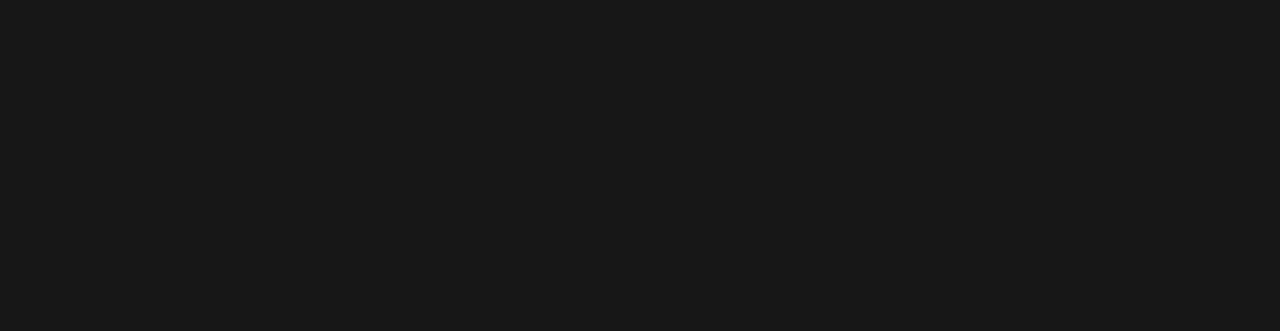
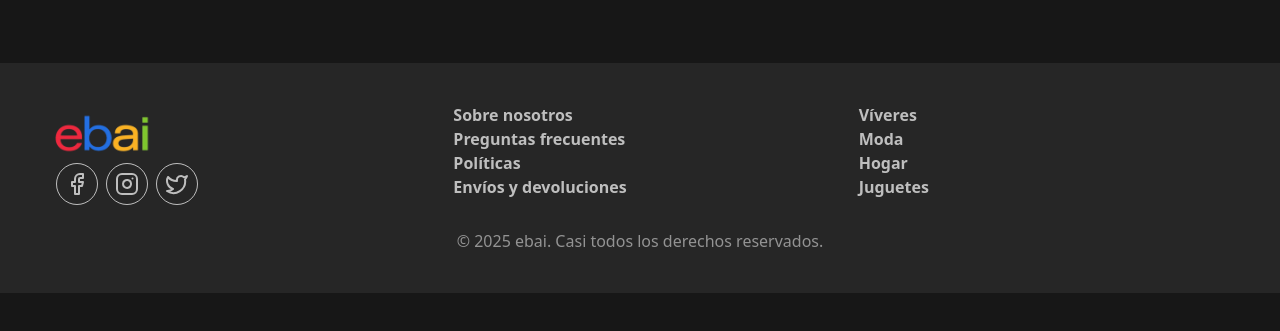
Before and after one commit to pablos-juan/stride-ecomerce, a React (Vite) app: page / in a window 1280 px wide. Shown: the part 3927-4258 px from the top of the page. Before the commit the page ends 3990 px from the top, so only its background shows below. Built offline with nearby package versions, Linux system fonts and the light colour scheme.

Commit message:
Agregar pie de página con enlaces de redes sociales y secciones informativas; ajustar ruta de imagen en el encabezado

```diff
--- a/src/App.jsx
+++ b/src/App.jsx
@@ -6,6 +6,7 @@
 import { MenuSection } from './components/BottomBar'
 import { CartProvider } from './context/cart'
 import { Banner } from './components/Banner'
+import { Facebook, Instagram, Twitter } from 'lucide-react'
 
 export function App () {
   const [sort, setSort] = useState('')
@@ -27,11 +28,57 @@
     <CartProvider>
       <Banner />
 
-      <main className='p-2 pb-12 md:p-12 md:pt-0'>
+      <main className='p-2 md:p-12 md:pt-0'>
         <Header sort={sort} setSort={setSort} search={search} setSearch={setSearch} />
         <MenuSection />
         <Products products={orderedProducts} search={search} />
       </main>
+
+      <footer class='bg-neutral-800 p-8 mb-14 md:px-12 md:py-10'>
+        <div class='max-w-7xl mx-auto grid gap-8 grid-cols-1 sm:grid-cols-2 md:grid-cols-3 font-semibold text-white/70'>
+          <div>
+            <img
+              src='public/images/ebai.webp'
+              alt='logo'
+              className='w-28'
+            />
+
+            <div class='flex gap-2 px-2'>
+              <a href='#' className='p-2 rounded-full border-1 hover:bg-white/50 transition-colors duration-200'>
+                <Facebook />
+              </a>
+              <a href='#' className='p-2 rounded-full border-1 hover:bg-white/50 transition-colors duration-200'>
+                <Instagram />
+              </a>
+              <a href='#' className='p-2 rounded-full border-1 hover:bg-white/50 transition-colors duration-200'>
+                <Twitter />
+              </a>
+            </div>
+          </div>
+
+          <div>
+            <ul>
+              <li><a href='/about'>Sobre nosotros</a></li>
+              <li><a href='/faq'>Preguntas frecuentes</a></li>
+              <li><a href='/contact'>Políticas</a></li>
+              <li><a href='/shipping'>Envíos y devoluciones</a></li>
+            </ul>
+          </div>
+
+          <div>
+            <ul>
+              <li><a href='/category/electronica'>Víveres</a></li>
+              <li><a href='/category/moda'>Moda</a></li>
+              <li><a href='/category/hogar'>Hogar</a></li>
+              <li><a href='/category/juguetes'>Juguetes</a></li>
+            </ul>
+          </div>
+        </div>
+
+        <p className='mt-6 text-white/50 text-center font-medium'>
+          &copy; 2025 ebai. Casi todos los derechos reservados.
+        </p>
+      </footer>
     </CartProvider>
   )
 }
--- a/src/components/Header.jsx
+++ b/src/components/Header.jsx
@@ -24,7 +24,7 @@
     <header className='flex flex-col justify-center p-1 m-2 gap-2'>
       <div className='flex items-center justify-between w-full gap-2'>
         <img
-          src='/public/images/ebai.webp'
+          src='public/images/ebai.webp'
           alt='logo'
           className='w-28'
         />
```
